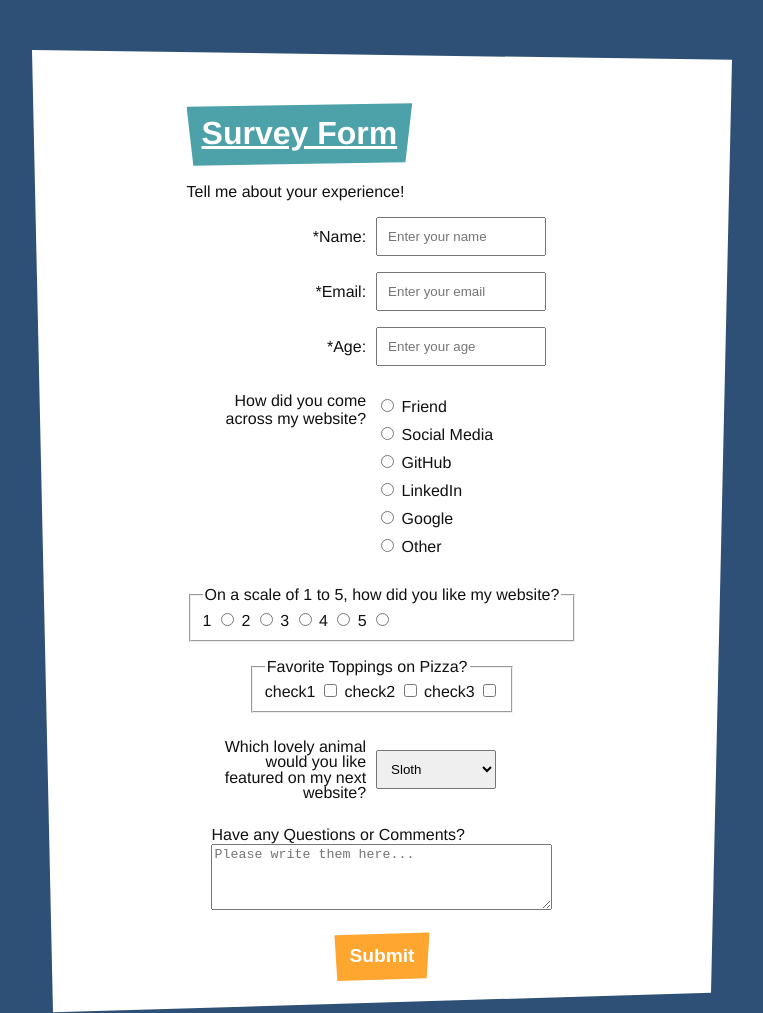
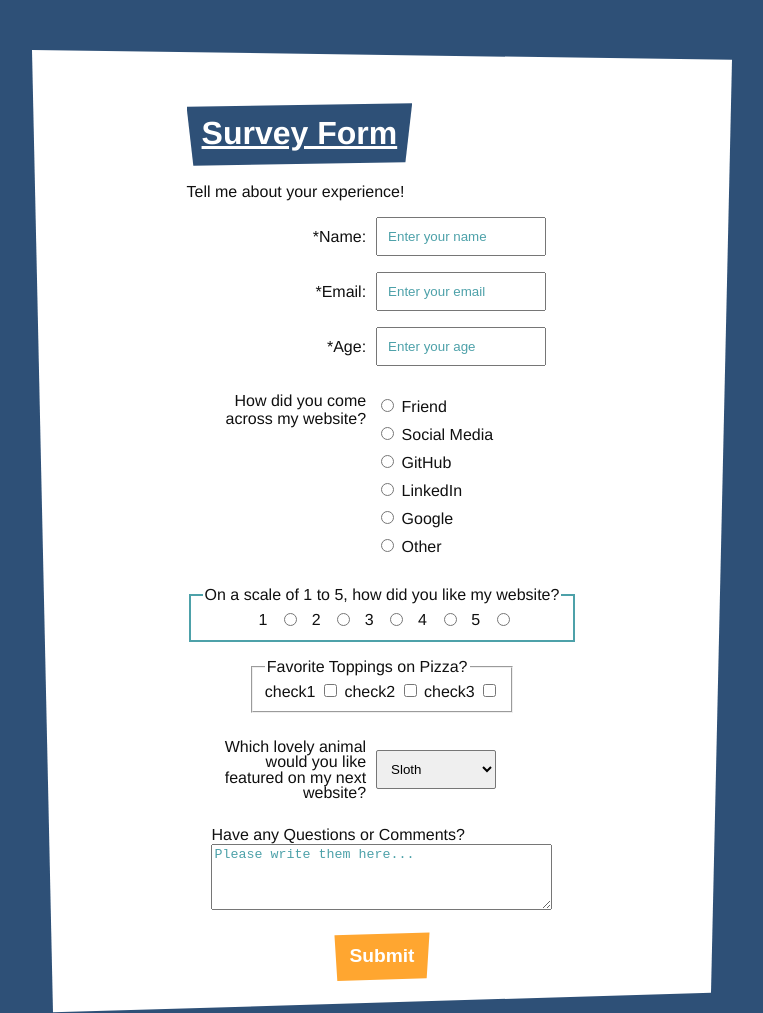
Before and after one commit to JamesScript7/survey-form, a plain HTML site: page index.html in a window 1280 px wide. Shown: the top 1013 px of the page, without its empty margins (258-1021 px from the left). Drawn offline with Linux system fonts and the light colour scheme.

Commit message:
Style rate section

```diff
--- a/css/main.scss
+++ b/css/main.scss
@@ -10,6 +10,9 @@ $input-padding: 10px;
 
 * {
   box-sizing: border-box;
+}
+::placeholder {
+  color:$teal-color;
 }
 html, body, div, h1, ul {
   margin: 0;
@@ -42,7 +45,7 @@ header {
     display: inline-block;
     padding: 15px;
     color: $white-color;
-    background-color: $teal-color;
+    background-color: $blue-color;
     text-decoration: underline;
     clip-path: polygon(0% 10%, 100% 5%, 97% 93%, 3% 98%);
   }
@@ -91,14 +94,15 @@ form {
     }
   }
 }
+// TRAFFIC SOURCE
 .traffic-source {
   width: 90%;
   border: none;
   display: grid;
   grid-template-columns: repeat(auto-fit, 170px);
   div {
+    padding: $input-padding;
     text-align: right;
-    padding: $input-padding;
     grid-column: 1 / 2;
   }
   ul {
@@ -106,7 +110,20 @@ form {
     grid-column: 2 / 3;
     li {
       padding: 4px 0;
+      transition: background-color 0.6s;
+      &:hover {
+        background-color: #D6F8D6;
+      }
     }
+  }
+}
+// RATE MY SITE
+fieldset.rate-site {
+  border-style: solid;
+  border-color: $teal-color;
+  text-align: center;
+  label, input {
+    padding: 2%;
   }
 }
 @media only screen and (max-width: 400px) {
@@ -123,6 +140,7 @@ form {
     }
   }
 }
+// FOOTER
 footer {
   min-height: 200px;
   margin-top: 50px;
--- a/index.html
+++ b/index.html
@@ -64,7 +64,7 @@
 						</ul>
 					</div>
 					<!-- RATE MY SITE -->
-					<fieldset>
+					<fieldset class="rate-site">
 						<legend>On a scale of 1 to 5, how did you like my website?</legend>
 						<label for="1-label">1</label>
 						<input type="radio" id="1-label" name="radio" value="1">
```
Also changed, not shown: css/main.css.
